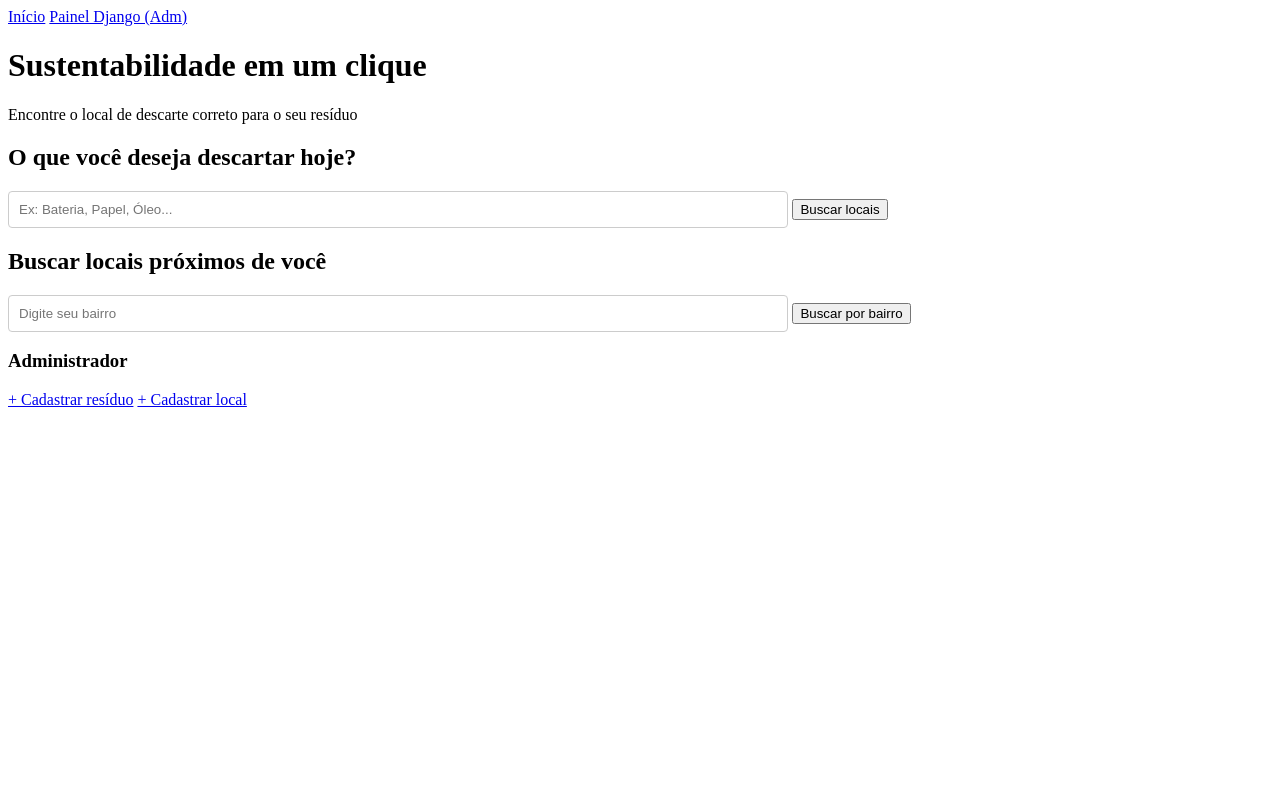
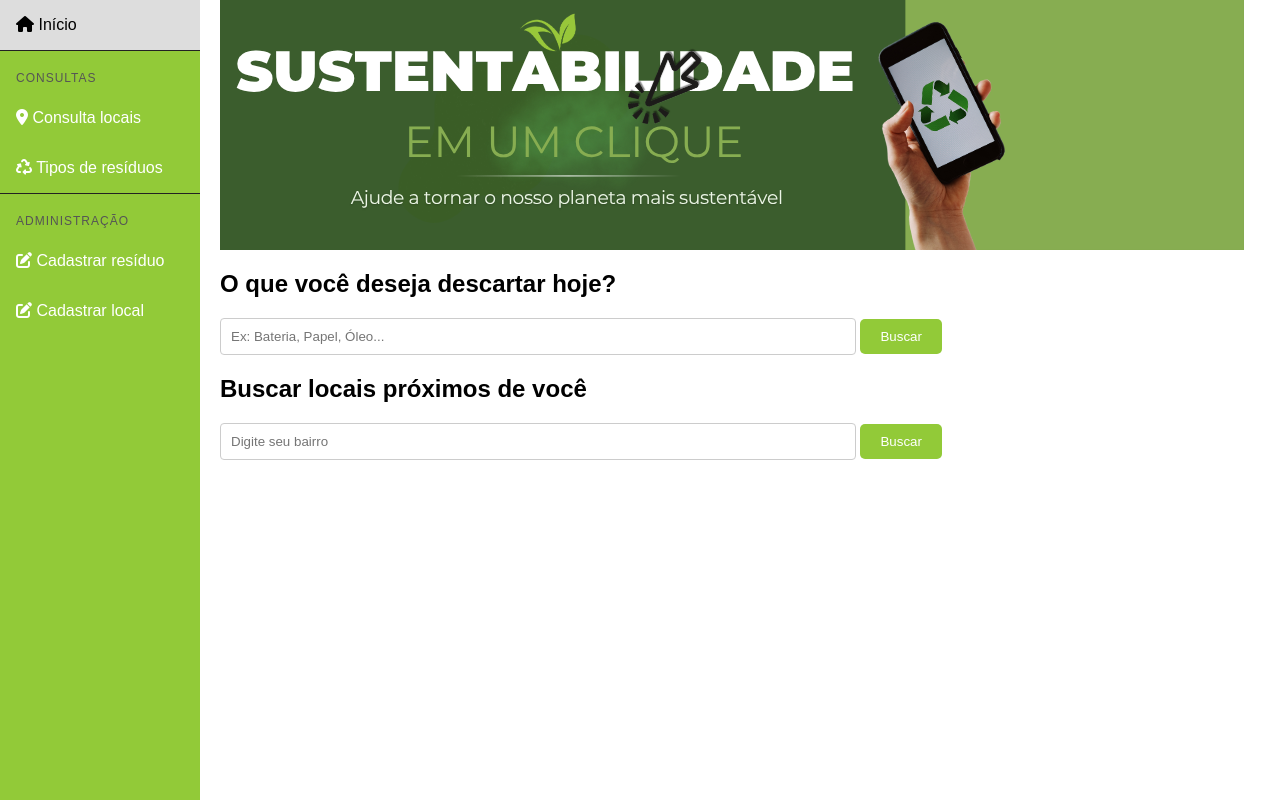
Before and after one commit to abad3dev/sustentabilidade-clique, a Django app: page / in a window 1280 px wide. Run offline with Django 5.2, Linux system fonts and the light colour scheme; tables that the repository leaves empty hold one stand-in row (values such as "Sample post").

Commit message:
Criação de arquivos CSS, logotipo e página de autenticação
Co-authored-by: Copilot <copilot@github.com>

```diff
--- a/core/urls.py
+++ b/core/urls.py
@@ -21,6 +21,7 @@ from django.views.generic import TemplateView
 urlpatterns = [
     path('admin/', admin.site.urls),
     path('', TemplateView.as_view(template_name='inicial.html'), name='index'),
+    path('accounts/', include('django.contrib.auth.urls')),
     path('', include('locais.urls')),
     path('', include('residuos.urls')),
 ]
--- /dev/null
+++ b/static/css/estilo.css
@@ -0,0 +1,160 @@
+* {
+  box-sizing: border-box;
+}
+
+body {
+  margin: 0;
+  font-family: Arial, Helvetica, sans-serif;
+}
+
+/* Style the side navigation */
+.sidenav {
+  height: 100%;
+  width: 200px;
+  position: fixed;
+  z-index: 1;
+  top: 0;
+  left: 0;
+  background-color: #92CA38;
+  overflow-x: hidden;
+}
+
+
+/* Side navigation links */
+.sidenav a {
+  color: white;
+  padding: 16px;
+  text-decoration: none;
+  display: block;
+}
+
+/* Change color on hover */
+.sidenav a:hover {
+  background-color: #ddd;
+  color: black;
+}
+
+/* Style the content */
+.content {
+  margin-left: 200px;
+  padding-left: 20px;
+}
+
+/* Logotipo */
+img.logo {
+    width: auto;
+    height: auto; /* Mantém a proporção da imagem sem a distorcer */
+    display: block; /* Remove espaços vazios indesejados abaixo da imagem */
+}
+
+.sidenav-section-title {
+    color: #555;
+    font-size: 0.75rem;
+    text-transform: uppercase;
+    letter-spacing: 1px;
+    padding: 20px 16px 8px 16px;
+    border-top: 1px solid #222;
+}
+
+button, .btn-reset {
+    background-color: #92ca38; /* O verde que você escolheu */
+    color: white;              /* Texto branco */
+    padding: 10px 20px;        /* Espaçamento interno */
+    border: none;              /* Remove a borda padrão do navegador */
+    border-radius: 5px;        /* Bordas levemente arredondadas */
+    cursor: pointer;          /* Muda o mouse para a "mãozinha" */
+    text-decoration: none;     /* Caso use em um link <a> */
+    display: inline-block;
+    transition: background-color 0.3s; /* Suaviza a mudança de cor no hover */
+}
+
+/* Efeito ao passar o mouse (Escurece um pouco para dar feedback) */
+button:hover, .btn-reset:hover {
+    background-color: #7ab329; /* Um tom de verde levemente mais escuro */
+}
+
+
+table {
+    width: 75%;
+    margin: 20px 0; /* Alinhado à esquerda com margem superior/inferior */
+    border-collapse: collapse;
+
+}
+
+/* Estilização do Fieldset */
+fieldset {
+    border: 2px solid #92ca38; /* A cor verde que você definiu */
+    border-radius: 8px;
+    padding: 20px;
+    margin: 20px 0;
+    width: 75%; /* Mantendo a padronização das tabelas anteriores */
+    background-color: #fff;
+}
+
+/* Estilização da Legenda (Título do Fieldset) */
+legend {
+    color: #92ca38;
+    font-weight: bold;
+    padding: 0 10px;
+    font-size: 1.1rem;
+}
+
+/* Layout do Formulário dentro da Tabela */
+fieldset table {
+    width: 100%;
+    border-collapse: collapse;
+}
+
+/* Coluna da Esquerda (Cabeçalho/Rótulo) */
+fieldset td:first-child {
+    width: 25%;
+    padding: 10px;
+    font-weight: bold;
+    color: #333;
+    vertical-align: middle;
+}
+
+/* Coluna da Direita (Inputs) */
+fieldset td:last-child {
+    width: 75%;
+    padding: 10px;
+}
+
+/* Estilização básica dos Inputs para não ficarem "crus" */
+fieldset input[type="text"], input[type="password"],input[type="email"],input[type="number"],input[type="url"],
+input[type="tel"],
+fieldset select,
+fieldset textarea {
+    width: 40%;
+    padding: 8px;
+    border: 1px solid #ccc;
+    border-radius: 4px;
+    box-sizing: border-box; /* Garante que o padding não aumente a largura */
+}
+
+/* Foco no input */
+fieldset input:focus {
+    outline: none;
+    border-color: #92ca38;
+    box-shadow: 0 0 5px rgba(146, 202, 56, 0.3);
+}
+
+/* Estilo para a mensagem de sucesso */
+.alert-success {
+    background-color: #d4edda; /* Verde bem clarinho de fundo */
+    color: #155724;           /* Texto verde escuro para contraste */
+    border: 1px solid #92ca38; /* Borda no seu tom de verde */
+    padding: 15px;
+    margin-bottom: 20px;
+    border-radius: 5px;
+    width: 75%;               /* Mesma largura que definimos para tabelas e fieldset */
+    display: flex;
+    align-items: center;
+    gap: 10px;
+    font-weight: bold;
+}
+
+.alert-success i {
+    color: #92ca38;           /* Ícone no seu verde padrão */
+    font-size: 1.2rem;
+}
--- a/templates/inicial.html
+++ b/templates/inicial.html
@@ -1,28 +1,53 @@
+{% load static %}
 <!DOCTYPE html>
 <html lang="pt-br">
 <head>
     <meta charset="UTF-8">
-    <title>Cadastrar Resíduo</title>
+    <title>Sustentabilidade em um clique</title>
+    <link rel="stylesheet" href="{% static 'css/estilo.css' %}">
+    <link rel="stylesheet" href="https://cdnjs.cloudflare.com/ajax/libs/font-awesome/6.0.0/css/all.min.css">
 </head>
 <body>
 
-    <nav>
-        <a href="/">Início</a>
-        <a href="/admin/">Painel Django (Adm)</a>
-    </nav>
+<div class="sidenav">
+
+    <a href="/"><i class="fa-solid fa-house"></i> Início</a>
+<div class="sidenav-section-title">Consultas</div>
+
+    <a href="#"><i class="fa-solid fa-location-dot"></i> Consulta locais</a>
+    <a href="#"><i class="fa-solid fa-recycle"></i> Tipos de resíduos</a>
+    <div class="sidenav-section-title">Administração</div>
+    <a href="{% url 'cadastrar_residuo' %}"><i class="fa-solid fa-pen-to-square"></i> Cadastrar resíduo</a>
+    <a href="{% url 'cadastrar_local' %}"><i class="fa-solid fa-pen-to-square"></i> Cadastrar local</a>
+    {% if user.is_authenticated %}
+    <!-- Outros links administrativos -->
+    <form action="{% url 'logout' %}" method="post" style="display: inline;">
+        {% csrf_token %}
+        <button type="submit" class="btn-reset">
+            <i class="fa-solid fa-right-from-bracket"></i> Sair
+        </button>
+    </form>
+    {% endif %}
+
+
+
+</div>
+
+<div class="content">
+
+
 
     <header>
-        <h1>Sustentabilidade em um clique</h1>
-        <p>Encontre o local de descarte correto para o seu resíduo</p>
+        <img src="{% static 'img/logotipo.png' %}" class="logo">
     </header>
 
-    <div class="container">
+
         <section>
             <div>
                 <h2>O que você deseja descartar hoje?</h2>
                 <form action="{% url 'lista_locais_tipo' %}" method="get">
                     <input type="text" name="q" placeholder="Ex: Bateria, Papel, Óleo..." style="padding: 10px; width: 60%; border-radius: 4px; border: 1px solid #ccc;">
-                    <button type="submit" class="btn">Buscar locais</button>
+                    <button type="submit">Buscar</button>
                 </form>
             </div>
         </section>
@@ -32,17 +57,13 @@
                 <h2>Buscar locais próximos de você</h2>
                 <form action="{% url 'lista_locais_bairro' %}" method="get">
                     <input type="text" name="q" placeholder="Digite seu bairro" style="padding: 10px; width: 60%; border-radius: 4px; border: 1px solid #ccc;">
-                    <button type="submit" class="btn">Buscar por bairro</button>
+                    <button type="submit">Buscar</button>
                 </form>
             </div>
         </section>
 
-        <section>
-            <h3>Administrador</h3>
-            <a href="{% url 'cadastrar_residuo' %}">+ Cadastrar resíduo</a>
-            <a href="{% url 'cadastrar_local' %}">+ Cadastrar local</a>
-        </section>
+
     </div>
-
+</div>
 </body>
 </html>
```
Also changed, not shown: core/settings.py (+9 -1 lines), locais/templates/cadastrar_local.html (+77 -29 lines), locais/views.py (+6 -5 lines), residuos/templates/cadastrar_residuo.html (+50 -8 lines), residuos/views.py (+8 -2 lines), templates/registration/login.html (added, +53 -0 lines), db.sqlite3, static/img/logotipo.png (added).
